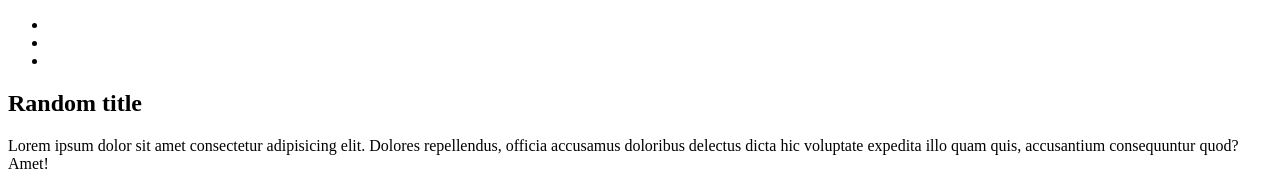
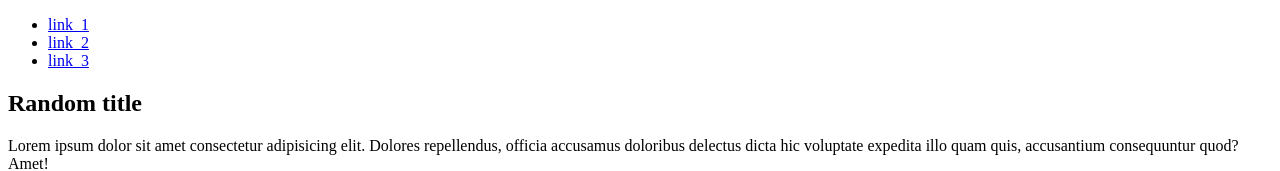
Before and after one commit to Amtr4x/Odin-lading-page, a plain HTML site: page index.html in a window 1280 px wide. Shown: the top 171 px of the page. Drawn offline with Linux system fonts and the light colour scheme.

Commit message:
Fix missing link text in the header

```diff
--- a/index.html
+++ b/index.html
@@ -11,9 +11,9 @@
             <nav>
                 <p class="nav__logo"></p>
                 <ul class="nav__link-container">
-                    <li class="nav__link"></li>
-                    <li class="nav__link"></li>
-                    <li class="nav__link"></li>
+                    <li class="nav__link"><a href="#">link_1</a></li>
+                    <li class="nav__link"><a href="#">link_2</a></li>
+                    <li class="nav__link"><a href="#">link_3</a></li>
                 </ul>
 
                 <div class="nav__text">
```
